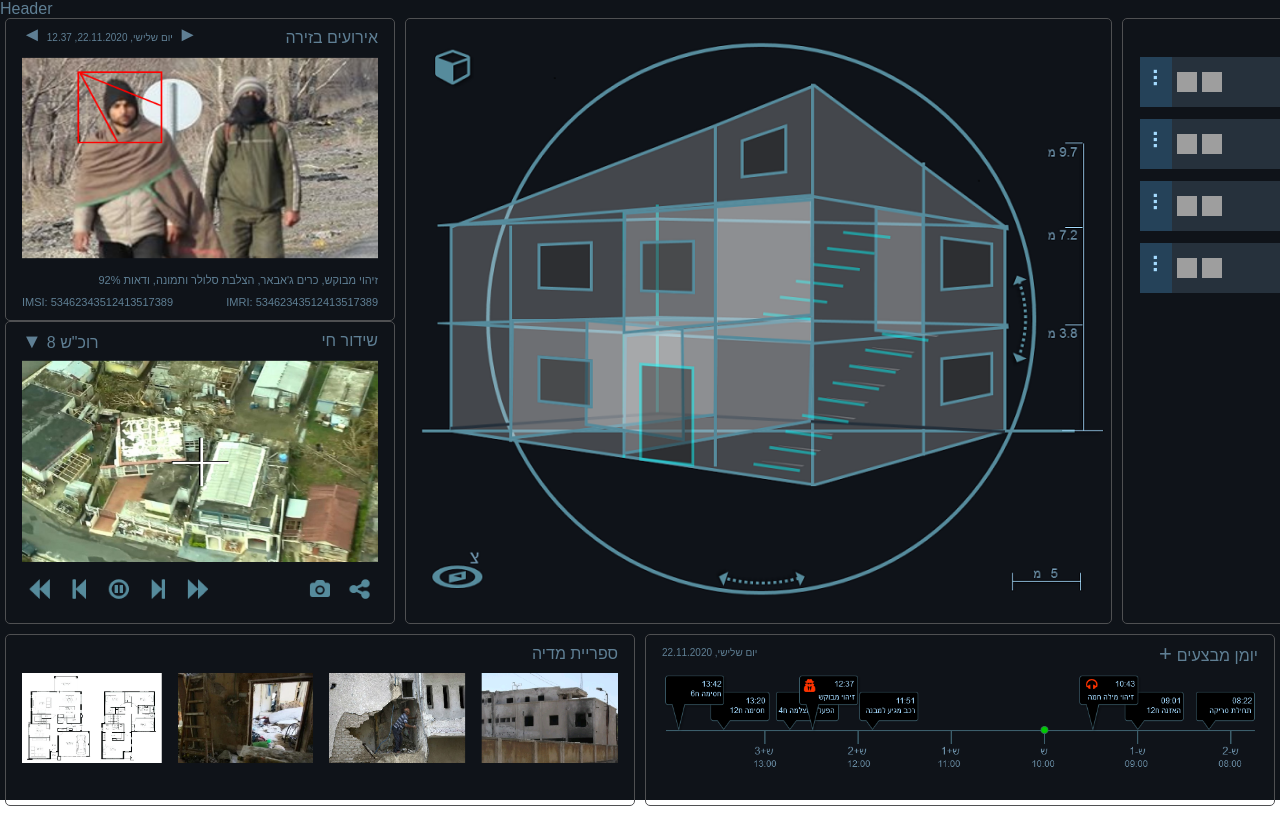
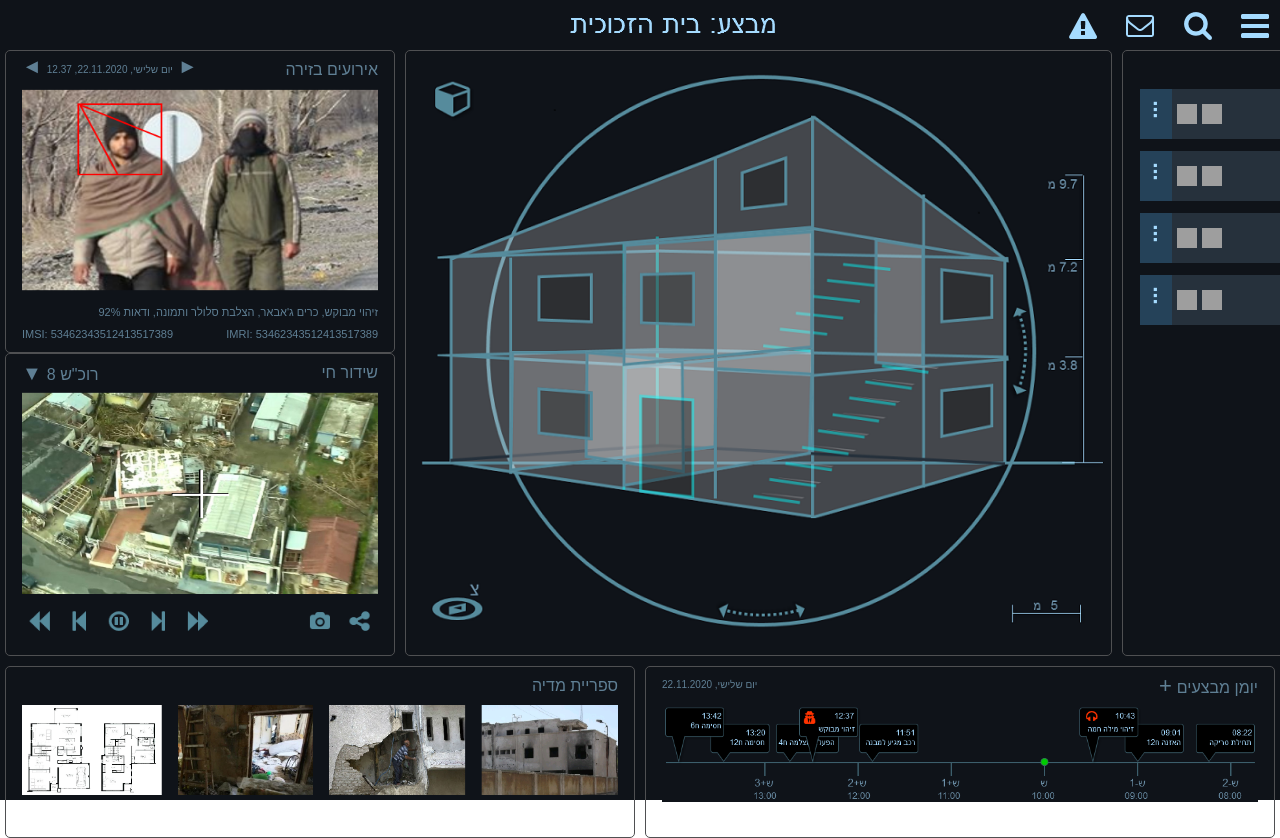
Before and after one commit to TamarAmit/WiSpy, a React (Create React App) app: page / in a window 1280 px wide. Shown: the top 838 px of the page. Before the commit the page ends 806 px from the top, so only its background shows below. Built offline with nearby package versions, Linux system fonts and the light colour scheme; grey boxes are pictures that could not be loaded.

Commit message:
added header

```diff
--- a/src/layout.js
+++ b/src/layout.js
@@ -10,7 +10,14 @@ class Layout extends Component {
 	render() {
 		return (
 			<div className="box">
-			  <div className="header">Header</div>
+			  <div id="header">
+					<div className="header-icons">
+						<img src="./topBarIcons.png" />
+					</div>
+					<div className="header-title">
+						<img src="./headerTitle.png" />
+					</div>
+				</div>
         <div className="content">
             <div className="content-inner left-area">
 							<Video/>
--- a/src/style/layout.css
+++ b/src/style/layout.css
@@ -96,3 +96,18 @@ body {
     border: 1px solid #4f5052;
     border-radius: 5px;
 }
+
+#header {
+
+}
+
+#header .header-icons {
+    float: right;
+    margin-top: 5px;
+}
+
+#header .header-title img {
+    position: absolute;
+    left: 43%;
+    margin-top: -5px;
+}
```
Also changed, not shown: public/headerTitle.png (added), public/topBarIcons.png (added).
